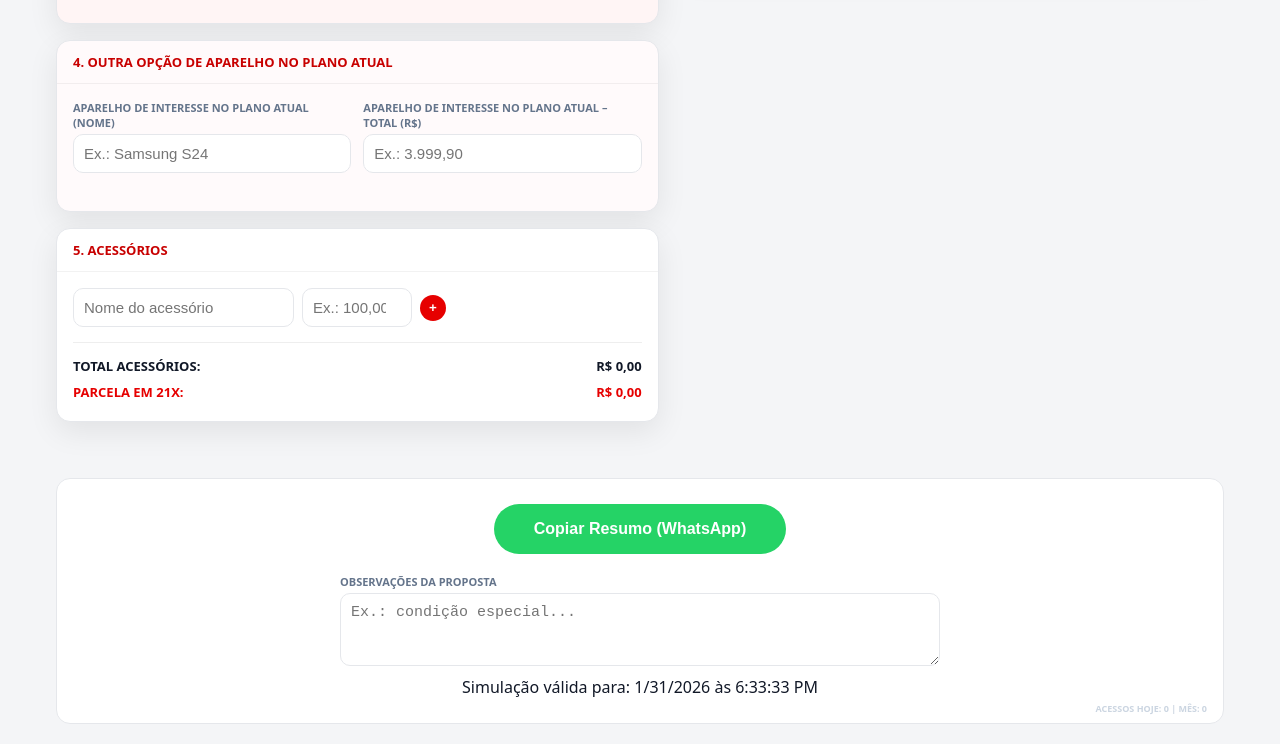
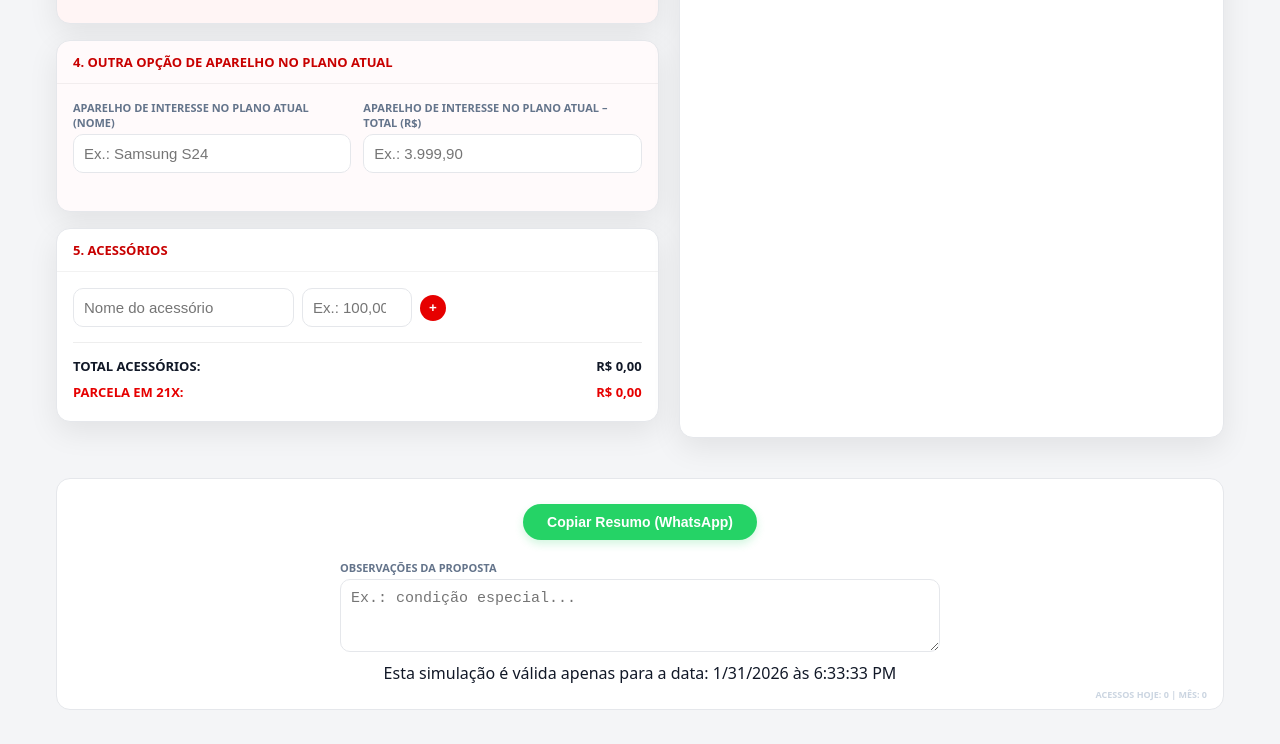
Before and after one commit to antoniobelocontato-eng/simulador-teste-claro-up-antonio, a plain HTML site: page index.html in a window 1280 px wide. Shown: the part 1039-1783 px from the top of the page. Drawn offline with Linux system fonts and the light colour scheme; no server answers.

```diff
--- a/index.html
+++ b/index.html
@@ -9,30 +9,25 @@
   --claro-red:#e60000; --claro-red-dark:#c80000;
   --bg:#f4f5f7; --card:#fff; --text:#111827; --muted:#64748b;
   --border:#e5e7eb; --radius:14px; --shadow:0 10px 30px rgba(0,0,0,0.08);
-  /* Degradê de Vermelhos Claros (Pastéis) */
-  --c-1:#fee2e2; /* Vermelho mais "escuro" (ainda pastel) */
-  --c-2:#fef2f2;
-  --c-3:#fff5f5;
-  --c-4:#fffafb;
-  --c-5:#ffffff; /* Branco puro no final */
+  --c-1:#fee2e2; --c-2:#fef2f2; --c-3:#fff5f5; --c-4:#fffafb; --c-5:#ffffff;
 }
 *{box-sizing:border-box}
-body{margin:0;font-family:system-ui,-apple-system,sans-serif;background:var(--bg);color:var(--text); overflow-x: hidden;}
+body{margin:0;font-family:system-ui,-apple-system,sans-serif;background:var(--bg);color:var(--text)}
 
 .topbar{background:var(--claro-red);color:#fff;padding:14px 16px;position:sticky;top:0;z-index:1000;box-shadow:0 4px 12px rgba(0,0,0,0.1)}
 .topbar .row{max-width:1200px;margin:0 auto;display:flex;justify-content:space-between;align-items:center}
 
-main{max-width:1200px;margin:20px auto;padding:0 16px;display:grid;grid-template-columns:1fr;gap:20px; align-items: start;}
-@media(min-width:1024px){ main{grid-template-columns:1.05fr 0.95fr} }
+/* SINCRONIA TOTAL: Removido o Sticky para as colunas rolarem juntas */
+main{max-width:1200px;margin:20px auto;padding:0 16px;display:grid;grid-template-columns:1fr;gap:20px}
+@media(min-width:1024px){ main{grid-template-columns:1.05fr 0.95fr; align-items: stretch;} }
 
 .header-actions{display:flex;justify-content:space-between;align-items:center;margin-bottom:10px}
 .btn-limpar{background:var(--claro-red);color:#fff;border:none;padding:8px 16px;border-radius:999px;font-weight:800;cursor:pointer;font-size:12px;display:flex;align-items:center;gap:6px}
 
-/* ESQUERDA: INPUTS EM DEGRADÊ */
+/* ESQUERDA: INPUTS */
 .sector-card{border-radius:var(--radius);border:1px solid var(--border);margin-bottom:16px;box-shadow:var(--shadow);overflow:hidden}
 .sector-hd{padding:12px 16px;font-weight:800;font-size:13px;text-transform:uppercase;border-bottom:1px solid rgba(0,0,0,0.05); color: var(--claro-red-dark)}
 .sector-bd{padding:16px}
-
 .s-1{background:var(--c-1)}.s-2{background:var(--c-2)}.s-3{background:var(--c-3)}.s-4{background:var(--c-4)}.s-5{background:var(--c-5)}
 
 .field-group{display:grid;grid-template-columns:1fr 1fr;gap:12px;margin-bottom:12px}
@@ -41,26 +36,30 @@
 label{font-size:11px;font-weight:700;color:var(--muted);text-transform:uppercase}
 input, select, textarea{padding:10px;border:1px solid var(--border);border-radius:10px;font-size:15px;background:#fff}
 
-/* DIREITA: RESULTADOS STICKY */
-.results-column{display:flex;flex-direction:column;gap:12px;}
-@media(min-width:1024px){ .results-column { position: sticky; top: 80px; max-height: calc(100vh - 100px); padding-bottom: 20px; } }
-
-.res-container{background:#fff;border-radius:var(--radius);border:1px solid var(--border);box-shadow:var(--shadow);padding:16px}
+/* DIREITA: RESULTADOS */
+.results-column{display:flex;flex-direction:column;gap:12px}
+.res-container{background:#fff;border-radius:var(--radius);border:1px solid var(--border);box-shadow:var(--shadow);padding:16px; height: 100%;}
+.res-title{font-weight:800;font-size:18px;margin-bottom:15px}
 .badge-row{display:flex;gap:10px;margin-bottom:20px}
 .badge-box{border:1px dashed var(--claro-red);padding:8px 12px;border-radius:10px;color:var(--claro-red);font-size:12px;font-weight:800}
+
 .k-grid{display:grid;grid-template-columns:1fr 1fr;gap:12px;margin-bottom:15px}
 @media(max-width:500px){ .k-grid{grid-template-columns:1fr} }
 .k-box{border:1px solid var(--border);border-radius:12px;padding:12px;background:#fff}
 .k-label{font-size:11px;font-weight:700;color:var(--muted);line-height:1.2;margin-bottom:5px;display:block}
 .k-val{font-size:20px;font-weight:900;color:#111827}
 .k-sub{font-size:10px;color:var(--muted);margin-top:4px;display:block;line-height:1.3}
+
 .eco-card{border:1px solid var(--border);border-radius:12px;padding:12px;margin-bottom:12px;background:#fff}
 .eco-label{font-size:12px;font-weight:800;color:var(--muted);margin-bottom:8px;display:block}
 .eco-val{font-size:24px;font-weight:900;color:var(--claro-red);display:block}
 .eco-footer{font-size:11px;color:var(--muted);border-top:1px solid #eee;padding-top:8px;margin-top:8px}
 
 .footer-full{grid-column:1/-1;background:#fff;padding:25px;border-radius:var(--radius);border:1px solid var(--border);text-align:center;margin-top:20px; position: relative;}
-.btn-whatsapp{background:#25d366;color:#fff;border:none;padding:16px 40px;border-radius:999px;font-weight:800;cursor:pointer;font-size:16px}
+
+/* BOTÃO WHATSAPP REDUZIDO */
+.btn-whatsapp{background:#25d366;color:#fff;border:none;padding:10px 24px;border-radius:999px;font-weight:800;cursor:pointer;font-size:14px;box-shadow:0 4px 8px rgba(37,211,102,0.2)}
+
 .acessorio-row{display:flex;gap:8px;margin-bottom:8px;align-items:center}
 .btn-plus{background:var(--claro-red);color:#fff;border:none;border-radius:50%;width:26px;height:26px;cursor:pointer;font-weight:bold}
 .ace-resumo{font-size:13px; font-weight:800; display:flex; justify-content:space-between; padding:4px 0}
@@ -84,8 +83,8 @@
                 <div class="field"><label>Plano atual do cliente (texto)</label><input id="planoAtualNome" type="text" placeholder="Ex.: Claro Multi 50GB"></div>
                 <div class="field-group">
                     <div class="field"><label>Preço do plano (R$ / mês)</label><input id="planoAtualPreco" inputmode="decimal" placeholder="Ex.: 149,90"></div>
-                    <div class="field"><label>Dep. pagos – quantidade</label><input id="depPagos" type="number" placeholder="Ex.: 1"></div>
-                    <div class="field"><label>Dep. grátis – quantidade</label><input id="depGratis" type="number" placeholder="Ex.: 2"></div>
+                    <div class="field"><label>Dependentes pagos – quantidade</label><input id="depPagos" type="number" placeholder="Ex.: 1"></div>
+                    <div class="field"><label>Dependentes grátis – quantidade</label><input id="depGratis" type="number" placeholder="Ex.: 2"></div>
                     <div class="field"><label>Seguro do aparelho de interesse (R$ / mês)</label><input id="seguroInteresse" inputmode="decimal" placeholder="Ex.: 60,00"></div>
                     <div class="field"><label>Claro Clube (abatimento) (R$)</label><input id="claroClube" inputmode="decimal" placeholder="Ex.: 200,00"></div>
                     <div class="field"><label>Plano sugerido</label>
@@ -163,7 +162,7 @@
 
     <div class="results-column">
         <div class="res-container">
-            <div class="res-title" style="font-weight:800; font-size:18px; margin-bottom:15px">Resultado e comparativo</div>
+            <div class="res-title">Resultado e comparativo</div>
             <div class="badge-row"><div class="badge-box">☆ Claro Up (seguro grátis)</div><div class="badge-box">⟲ Claro Troca (abatimento)</div></div>
             <div class="k-grid">
                 <div class="k-box"><span class="k-label">Valor total do plano atual (plano + dep + seg)</span><div class="k-val" id="outPlanoMensalAtual">R$ 0,00</div><span class="k-sub" id="outPlanoDet">—</span></div>
@@ -237,12 +236,11 @@
         $("outPlanoSugeridoDet").textContent = `Grátis no plano: ${gSug} | Pagos adic: ${pAdic}`;
     }
 
-    const prePago = parseVal("prePagoTotal");
     const multi = Math.max(0, parseVal("multiTotal") - clube);
     const up = Math.max(0, parseVal("claroUpTotal") - clube);
     const incentivo = parseVal("incentivoTroca");
 
-    $("outPrePagoParc").textContent = brl(prePago / parcelas);
+    $("outPrePagoParc").textContent = brl(parseVal("prePagoTotal") / parcelas);
     $("outMultiParc").textContent = brl((multi / parcelas) + (multi > 0 ? 60 : 0));
     $("outUpParc").textContent = brl(up / parcelas);
     $("outUpTrocaParc").textContent = brl(Math.max(0, up - incentivo) / parcelas);
@@ -264,7 +262,7 @@
     $("aceParcelaLabel").textContent = parcelas;
     $("aceParcelaValor").textContent = brl(tA / parcelas);
 
-    const n = new Date(); $("msgValidade").textContent = `Simulação válida para: ${n.toLocaleDateString()} às ${n.toLocaleTimeString()}`;
+    const n = new Date(); $("msgValidade").textContent = `Esta simulação é válida apenas para a data: ${n.toLocaleDateString()} às ${n.toLocaleTimeString()}`;
 }
 
 function copiar() {
```
